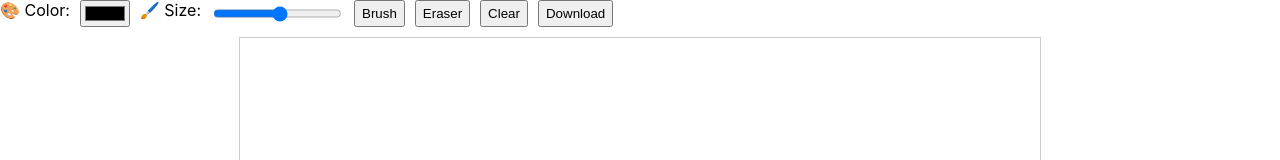
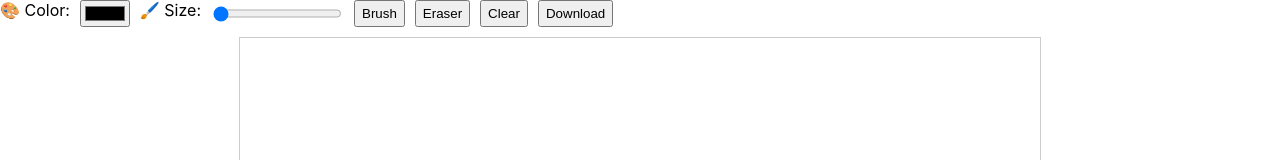
Before and after one commit to khankadir193/WhilteBoard-Collaboration, a React (Create React App) app: page / in a window 1280 px wide. Shown: the top 160 px of the page. Built offline with nearby package versions, Linux system fonts and the light colour scheme.

Commit message:
brush and eraser working fine

```diff
--- a/src/App.js
+++ b/src/App.js
@@ -7,7 +7,7 @@ import Toolbar from './Collaboration/Toolbar';
 function App() {
   const canvasRef = useRef(null);
   const [color, setColor] = useState("#000000");
-  const [brusshSize, setBrushSize] = useState();
+  const [brusshSize, setBrushSize] = useState(0);
   const [tool, setTool] = useState();
 
   const clearCanvas = () => {
@@ -32,6 +32,7 @@ function App() {
         setTool={setTool}
         clearCanvas={clearCanvas}
         downloadCanvas={downloadCanvas}
+        setBrushSize={setBrushSize}
       />
       <Canvas
         color={color}
```
